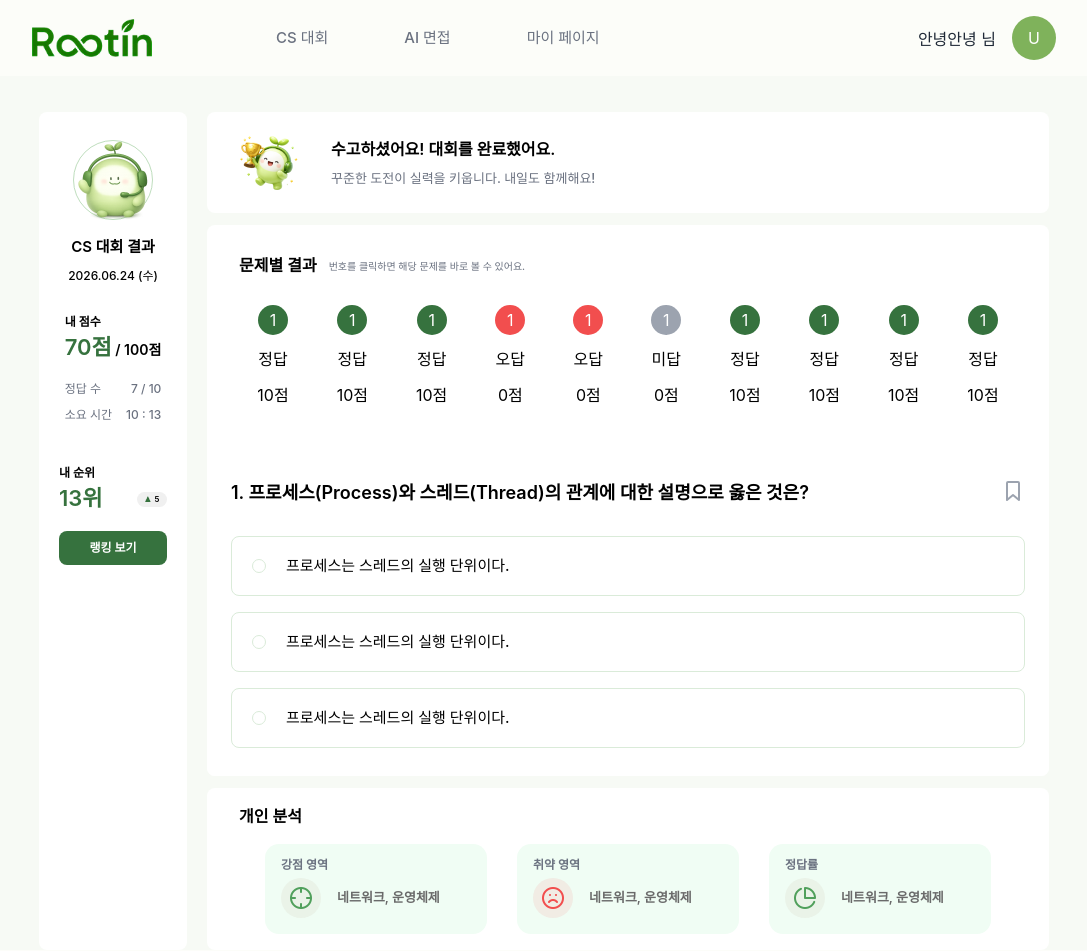
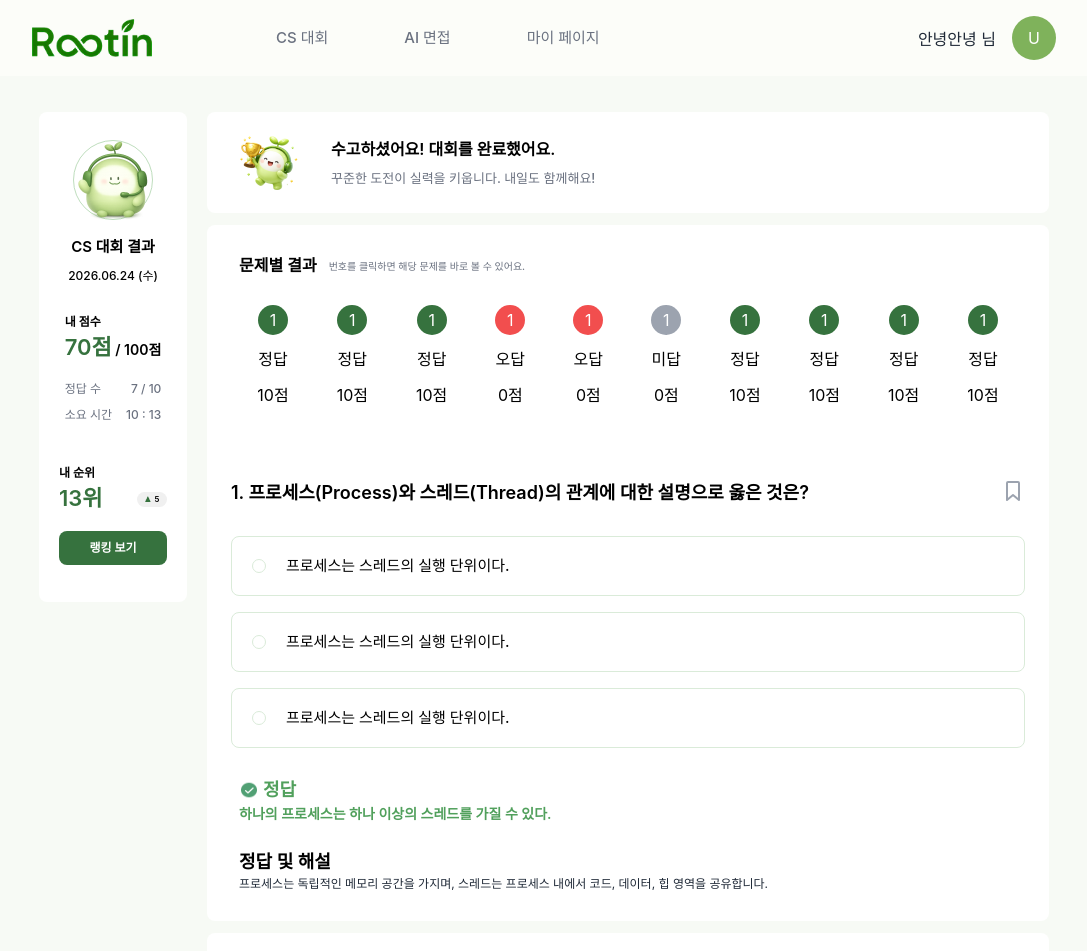
Before and after one commit to Rootin-lion/rootin-fe, a Next.js app: page /contests/1/result in a window 1280 px wide. Shown: the top 951 px of the page, without its empty margins (96-1183 px from the left). Built offline with nearby package versions, Linux system fonts and the light colour scheme; a web font is replaced by a local one.

Commit message:
feat: 결과 페이지 UI 구성

```diff
--- a/src/components/contests/result/ResultSection.tsx
+++ b/src/components/contests/result/ResultSection.tsx
@@ -1,3 +1,5 @@
+import Image from "next/image";
+import CheckIcon from "@/assets/contests/result/check.png";
 import QuestionPanel from "../shared/QuestionPanel";
 import DetailWrapper from "./DetailWrapper";
 
@@ -50,6 +52,24 @@ export default function ResultSection() {
       </div>
 
       <QuestionPanel variant="result" />
+      <div className="flex flex-col gap-6 px-8 pb-7">
+        <div className="text-primary">
+          <div className="flex flex-row items-center gap-1">
+            <Image src={CheckIcon} alt="check" className="h-5 w-5" />
+            <h2 className="text-[18px] font-semibold">정답</h2>
+          </div>
+          <p className="text-[14px] font-semibold">
+            하나의 프로세스는 하나 이상의 스레드를 가질 수 있다.{" "}
+          </p>
+        </div>
+        <div>
+          <h2 className="text-[18px] font-semibold text-black">정답 및 해설</h2>
+          <p className="text-text text-[12px] font-normal">
+            프로세스는 독립적인 메모리 공간을 가지며, 스레드는 프로세스 내에서
+            코드, 데이터, 힙 영역을 공유합니다.
+          </p>
+        </div>
+      </div>
     </DetailWrapper>
   );
 }
--- a/src/components/contests/result/ResultSummarySide.tsx
+++ b/src/components/contests/result/ResultSummarySide.tsx
@@ -6,7 +6,7 @@ import RankSection from "./RankSection";
 
 export default function ResultSummarySide() {
   return (
-    <div className="flex min-w-37 flex-col items-center rounded-lg bg-white px-5 py-7">
+    <div className="flex max-h-122.5 min-w-37 flex-col items-center rounded-lg bg-white px-5 py-7">
       <div className="border-primary-300 flex h-20 w-20 flex-col items-center justify-center rounded-[50%] border">
         <Image src={CharImg} alt="char" width={73} height={80} />
       </div>
```
Also changed, not shown: src/assets/contests/result/check.png (added).
